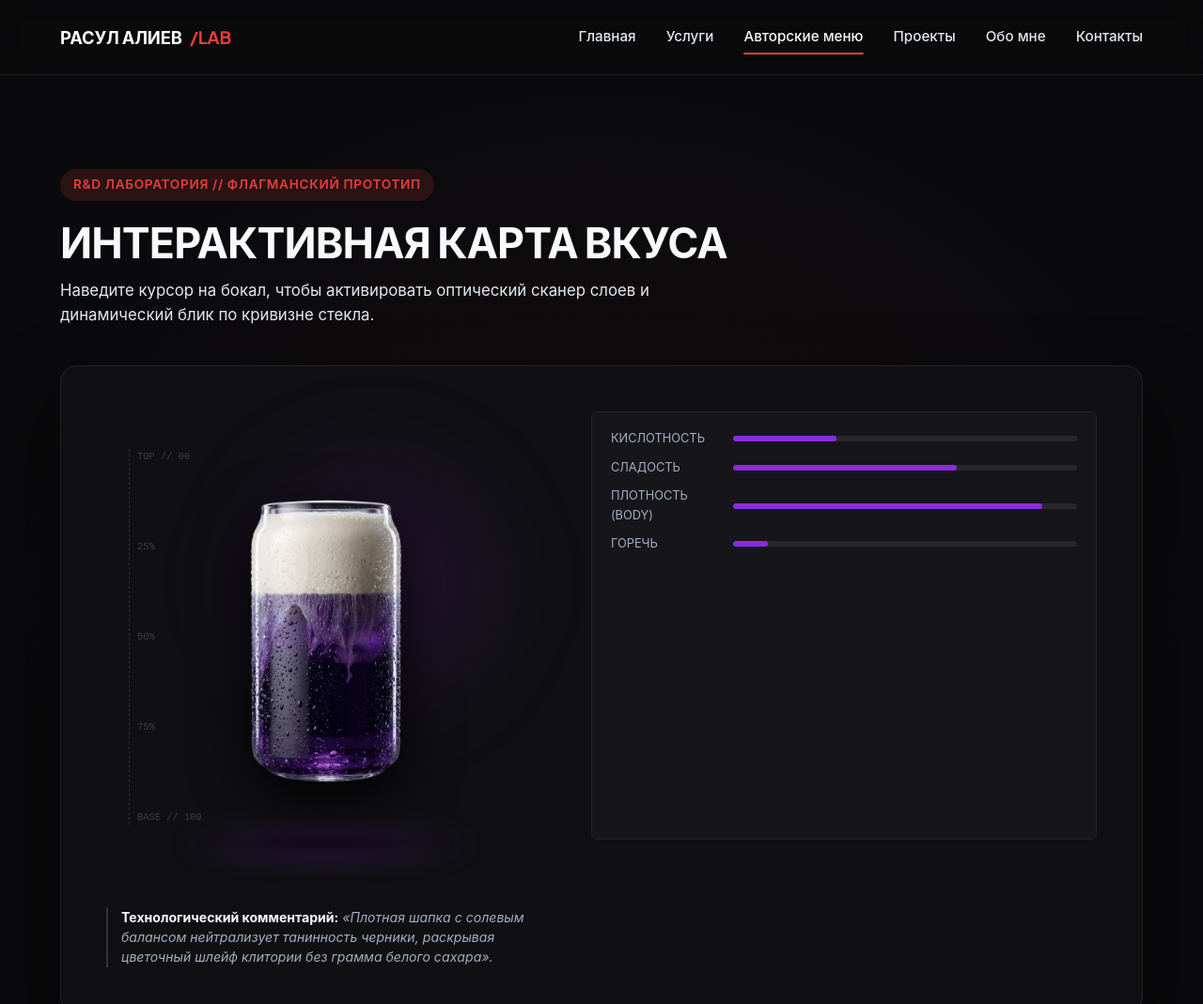
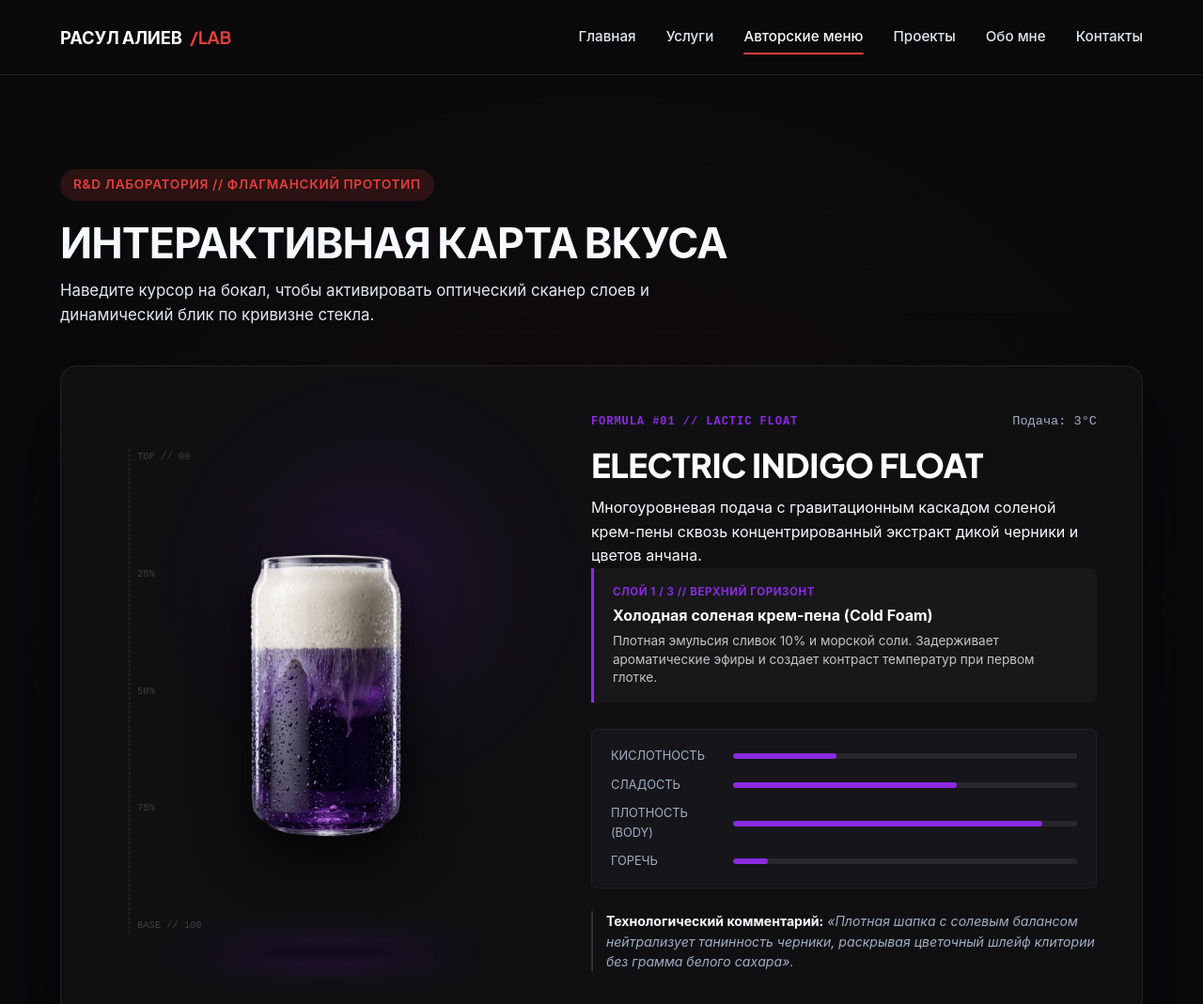
Before and after one commit to Degradant3/barista-portfolio-lab, a website: page menu.html in a window 1280 px wide. Shown: the top 1069 px of the page at 94% size. Drawn offline with Linux system fonts and the light colour scheme.

Commit message:
Восстановлен блок описания напитка и динамических слоев

```diff
--- a/css/theme-dark.css
+++ b/css/theme-dark.css
@@ -1516,14 +1516,10 @@ h1, h2, h3, h4, .brand-logo {
   font-weight: 800;
   margin-bottom: 12px;
   line-height: 1.2;
-}
-
-.drink-annotation {
-  font-size: 1rem;
-  color: var(--text-secondary);
-  line-height: 1.6;
-  margin-bottom: 24px;
-}
+  color: #ffffff;
+}
+
+
 
 /* Блок активного анатомического слоя */
 .active-layer-indicator {
@@ -1549,14 +1545,14 @@ h1, h2, h3, h4, .brand-logo {
 
 .layer-title {
   display: block;
-  font-size: 1.05rem;
-  color: var(--text-primary);
+  font-size: 1rem;
+  color: #ffffff;
   margin-bottom: 4px;
 }
 
 .layer-description {
-  font-size: 0.88rem;
-  color: var(--text-secondary);
+  font-size: 0.85rem;
+  color: rgba(255, 255, 255, 0.75);
   line-height: 1.45;
   margin: 0;
 }
--- a/menu.html
+++ b/menu.html
@@ -58,8 +58,6 @@
 
           <!-- Сцена с бокалом и оптикой -->
           <div class="drink-stage" id="drink-stage">
-
-            <!-- Лабораторная шкала высоты сканирования -->
             <div class="stage-metric-scale" aria-hidden="true">
               <span>TOP // 00</span>
               <span>25%</span>
@@ -68,14 +66,13 @@
               <span>BASE // 100</span>
             </div>
 
-            <!-- Контейнер с передачей маски для блика -->
             <div class="drink-glass-wrapper" id="glass-wrapper" style="--drink-mask: url('assets/images/drinks/drink-1.png');">
               <img src="assets/images/drinks/drink-1.png" alt="Electric Indigo Float" class="drink-photo" id="drink-photo">
 
-              <!-- Интерактивный блик стекла (строго внутри контура) -->
+              <!-- Интерактивный блик стекла -->
               <div class="glass-specular-glare"></div>
 
-              <!-- Высокотехнологичный спектральный сканер -->
+              <!-- Лазерный сканер с HUD-телеметрией -->
               <div class="scanner-laser-line">
                 <span class="laser-caliper-left"></span>
                 <div class="laser-telemetry-tag">
@@ -86,10 +83,33 @@
               </div>
             </div>
 
-            <!-- Тень и преломление света (каустика) -->
+            <!-- Тень и каустика -->
             <div class="drink-ground-shadow"></div>
             <div class="drink-caustic-reflection"></div>
           </div>
+
+          <!-- Восстановленная информационная панель -->
+          <div class="drink-specs-panel">
+            <div class="specs-header">
+              <span class="badge-tech">Formula #01 // Lactic Float</span>
+              <span class="sensor-temp">Подача: 3°C</span>
+            </div>
+
+            <h2 class="drink-heading">ELECTRIC INDIGO FLOAT</h2>
+            <p class="drink-annotation">
+              Многоуровневая подача с гравитационным каскадом соленой крем-пены сквозь концентрированный экстракт дикой черники и цветов анчана.
+            </p>
+
+            <!-- Блок динамического слоя -->
+            <div class="active-layer-indicator">
+              <div class="layer-step-badge" id="layer-badge">Слой 1 / 3 // Верхний горизонт</div>
+              <div class="layer-data">
+                <strong class="layer-title" id="layer-name">Холодная соленая крем-пена (Cold Foam)</strong>
+                <p class="layer-description" id="layer-desc">
+                  Плотная эмульсия сливок 10% и морской соли. Задерживает ароматические эфиры и создает контраст температур при первом глотке.
+                </p>
+              </div>
+            </div>
 
             <!-- Сенсорный баланс -->
             <div class="sensory-grid">
```
